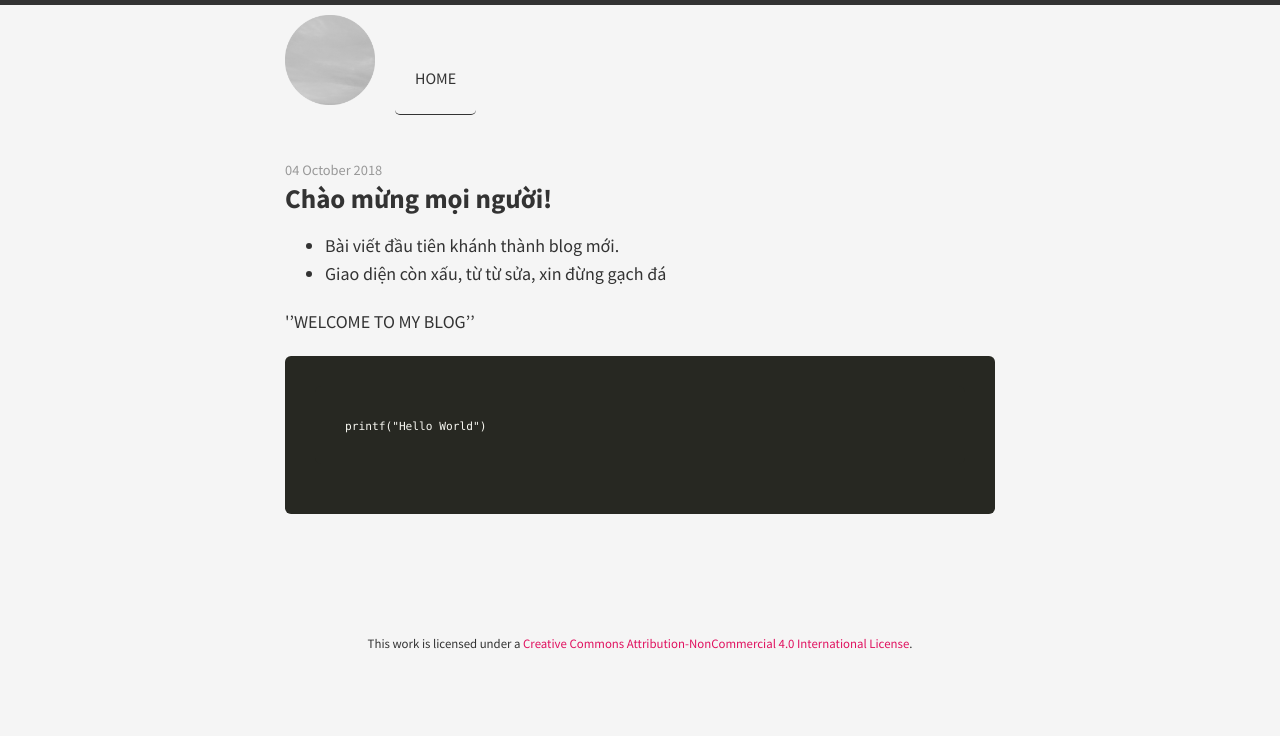
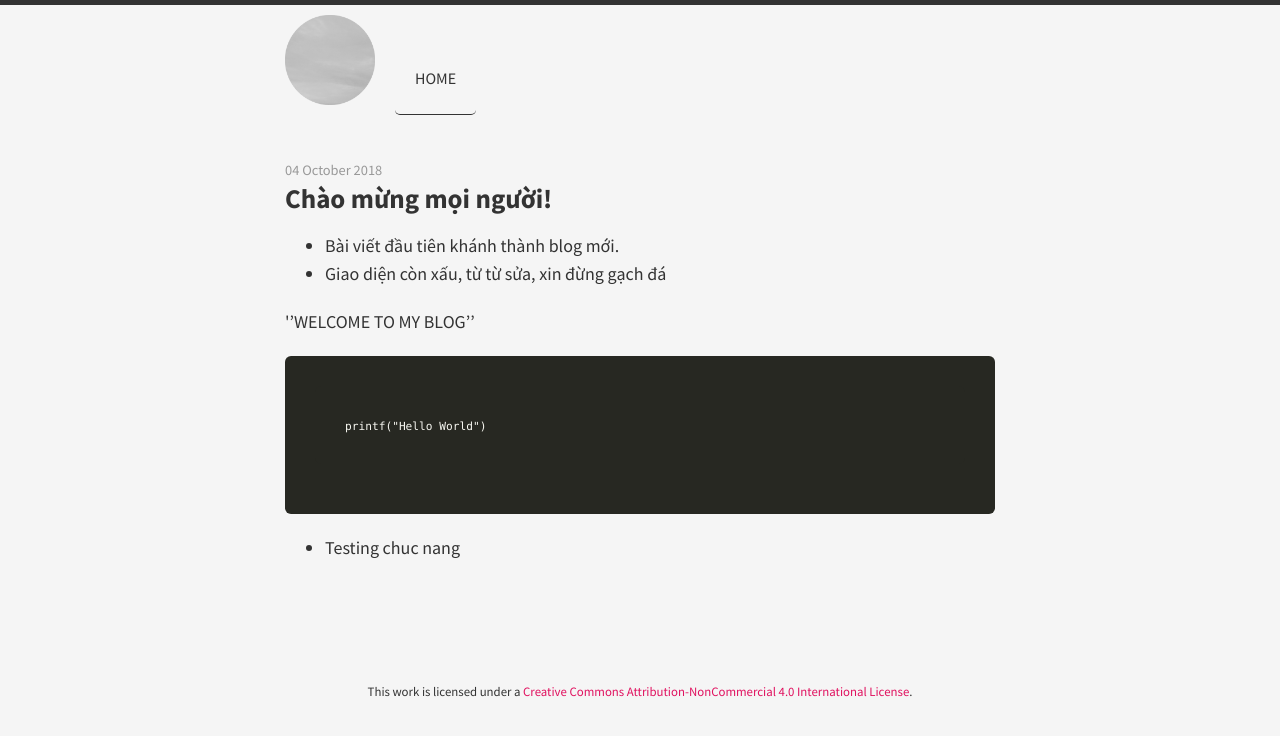
Before and after one commit to Amethystos/blog, a Jekyll site: the page built from _posts/2018-10-07-hello-world.md, in a window 1280 px wide. Shown: the top 736 px of the page. Built offline with Jekyll 4.4.1, drawn with Linux system fonts in a browser that asks for light colours.

````diff
--- a/_config.yml
+++ b/_config.yml
@@ -6,7 +6,7 @@ highlighter: null
 permalink: /:title
 
 url: http://hikarunguyen.xyz
-baseurl: /
+baseurl:
 
 # Custom options:
 # color_scheme: azul|ruby|amber|avocado
--- a/_layouts/home.html
+++ b/_layouts/home.html
@@ -36,7 +36,7 @@ title: Home
 {% endunless %}
 
   <article>
-    <a href="{{ site.url/post.url | absolute_url }}" title="{{ post.title }}">{{ post.title }}</a>
+    <a href="{{ post.url | absolute_url }}" title="{{ post.title }}">{{ post.title }}</a>
     <div class="post-date">
       <time datetime="{{ post.date | date: '%Y-%m-%d' }}">{{ post.date | date: "%-d %B" }}</time>
     </div>
--- a/_posts/2018-10-07-hello-world.md
+++ b/_posts/2018-10-07-hello-world.md
@@ -13,3 +13,5 @@ categories: daily
 ```
 printf("Hello World")
 ```
+
+- Testing chuc nang
````
Also changed, not shown: brume.gemspec.
